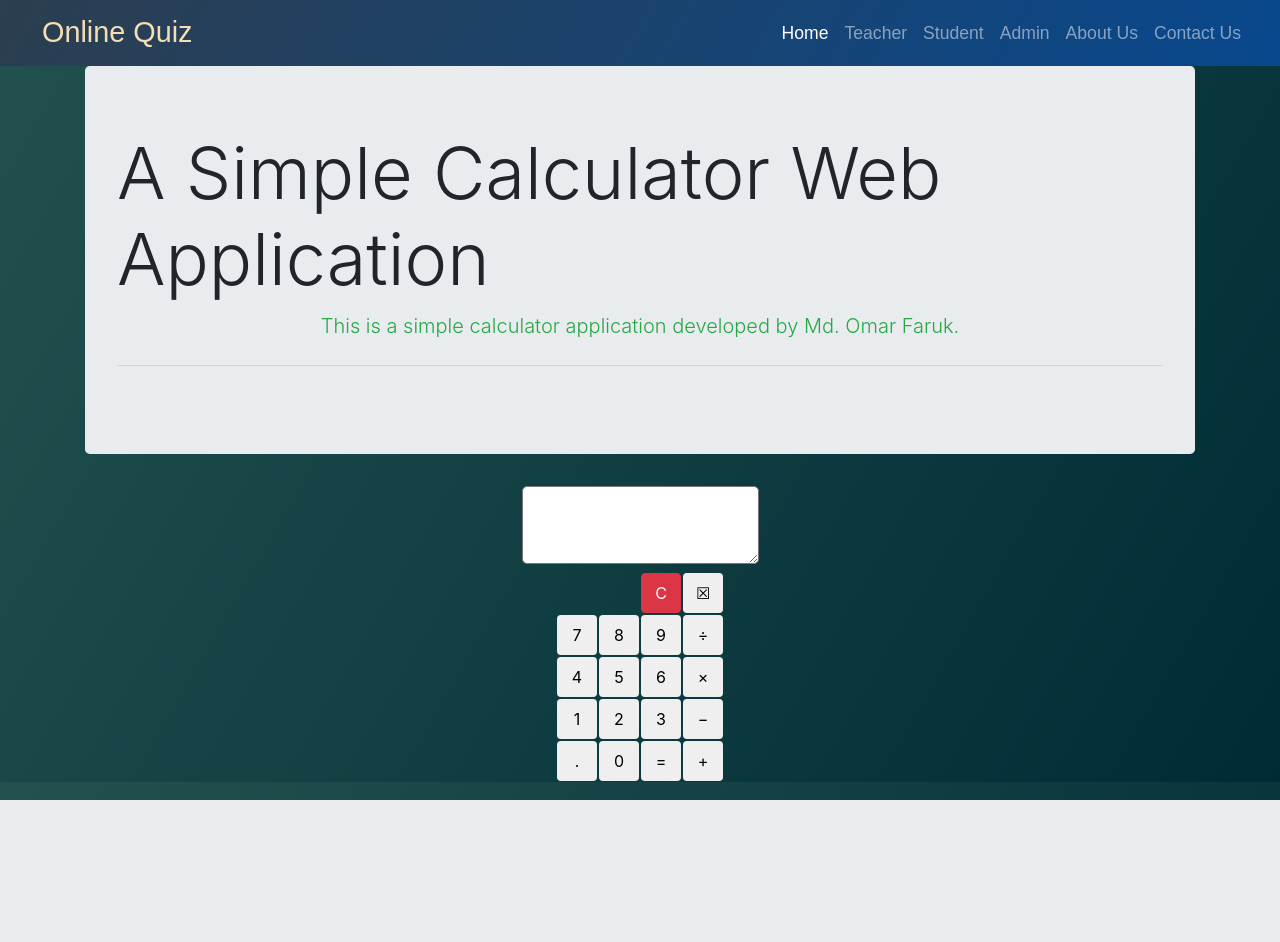
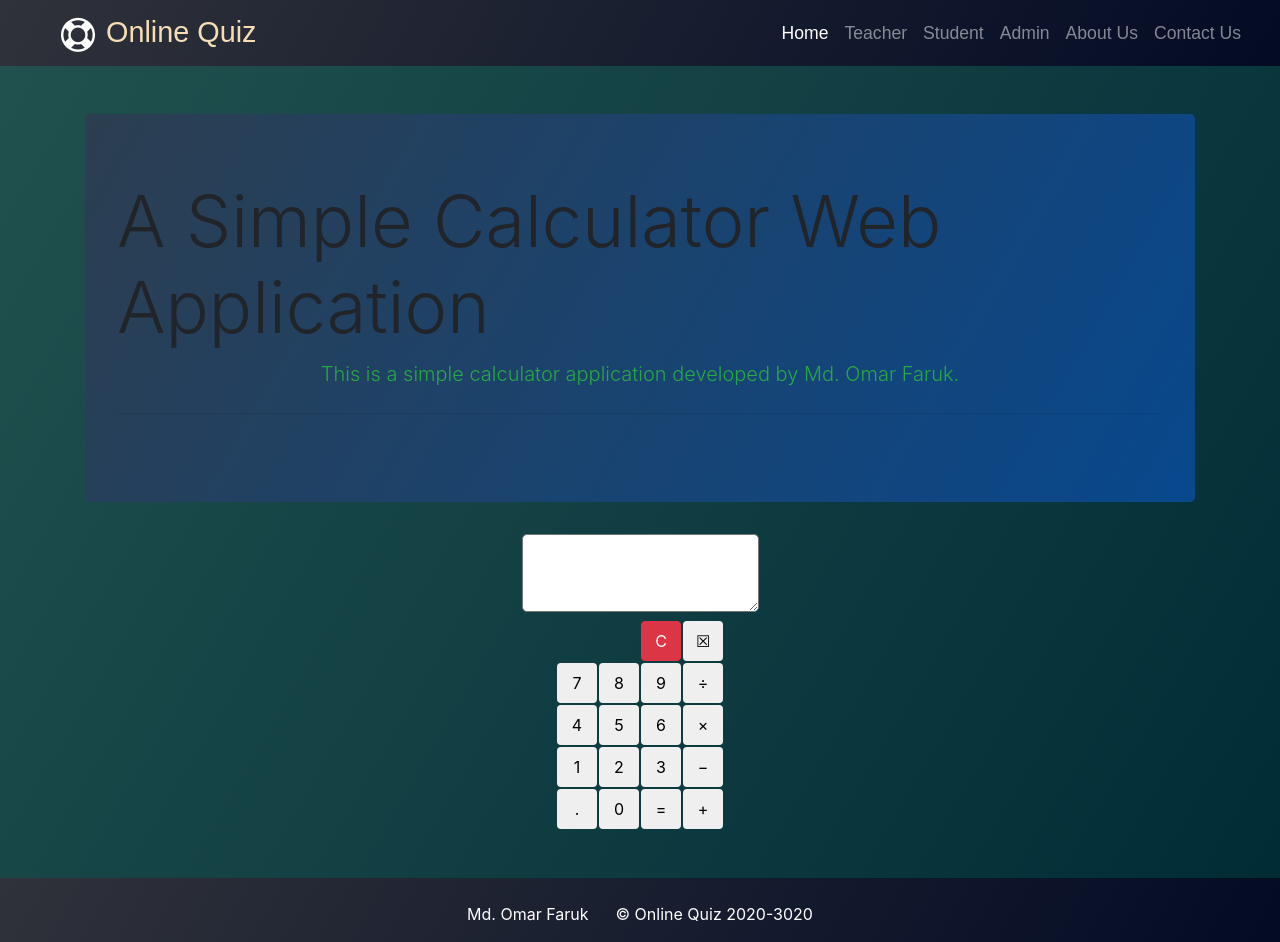
Before and after one commit to IamOmaR22/A-Simple-Calculator-App-With-Django-and-JavaScript, a Django app: page / in a window 1280 px wide. Before the commit the page ends 800 px from the top, so only its background shows below. Run offline with Django 3.2, Linux system fonts and the light colour scheme; some libraries are stand-ins or nearby versions; some web fonts are replaced.

Commit message:
nav footer index

```diff
--- a/templates/_partials/footer.html
+++ b/templates/_partials/footer.html
@@ -39,7 +39,9 @@
         /* background: linear-gradient(120deg, #0cf9e5, #5a84eb); */
         /* background: linear-gradient(120deg, #b92b27, #1565c0); */
         /* background: linear-gradient(120deg, #2C3E50, #005F56); */
-        background: linear-gradient(120deg,#1b2835, #0e0a47);
+        /* background: linear-gradient(120deg,#1b2835, #0e0a47); */
+        /* background: linear-gradient(120deg,#2C3E50, #08488d); */
+        background: linear-gradient(120deg, #2f323a, #030b25);
     }
 </style>
 
--- a/templates/_partials/navbar.html
+++ b/templates/_partials/navbar.html
@@ -23,11 +23,12 @@
         /* background: linear-gradient(120deg, #0cf9e5, #5a84eb); */
         /* background: linear-gradient(120deg, #b92b27, #1565c0); */
         /* background: linear-gradient(120deg, #17073b, #08488d); */
-        background: linear-gradient(120deg,#2C3E50, #08488d);
+        /* background: linear-gradient(120deg,#2C3E50, #08488d); */
         /* background: linear-gradient(120deg,#2a3949, #084280); */
         /* background: linear-gradient(120deg,#08488d, #2C3E50); */
         /* background: linear-gradient(120deg, #2C3E50, #005F56); */
         /* background: linear-gradient(120deg, #1565c0, #b92b27); */
+        background: linear-gradient(120deg, #2f323a, #030b25);
     }
 
     .navbar-brand {
--- a/templates/calcu_app/index.html
+++ b/templates/calcu_app/index.html
@@ -10,16 +10,20 @@
 	<title>Calculator</title>
 	<!-- <link rel="stylesheet" href="https://maxcdn.bootstrapcdn.com/bootstrap/3.3.7/css/bootstrap.min.css"> -->
 	<link rel="stylesheet" type="text/css" href="{% static "css/calc.css" %}">
-	<script src="https://code.jquery.com/jquery-3.2.1.min.js" integrity="sha256-hwg4gsxgFZhOsEEamdOYGBf13FyQuiTwlAQgxVSNgt4=" crossorigin="anonymous"></script>
+	<!-- <script src="https://code.jquery.com/jquery-3.2.1.min.js" integrity="sha256-hwg4gsxgFZhOsEEamdOYGBf13FyQuiTwlAQgxVSNgt4=" crossorigin="anonymous"></script> -->
 </head>
+<style>
+	.jumbotron{
+		background: linear-gradient(120deg,#2C3E50, #08488d);
+	}
+</style>
 <body>
-	<div class="container">
+	<div class="container my-5">
 		<div class="jumbotron">
 			<h1 class="display-3">A Simple Calculator Web Application</h1>
 			<p class="lead text-center text-success">This is a simple calculator application developed by Md. Omar Faruk.</p>
 			<hr class="my-4">
 		</div>
-
 
 		<textarea id="resultArea" readonly rows="3" cols="21"></textarea>
 
@@ -63,4 +67,6 @@
 	<script type="text/javascript" src="{% static "js/calc.js" %}"></script>
 </body>
 </html>
+
+{% include '_partials/footer.html' %}
 {% endblock %}
```
